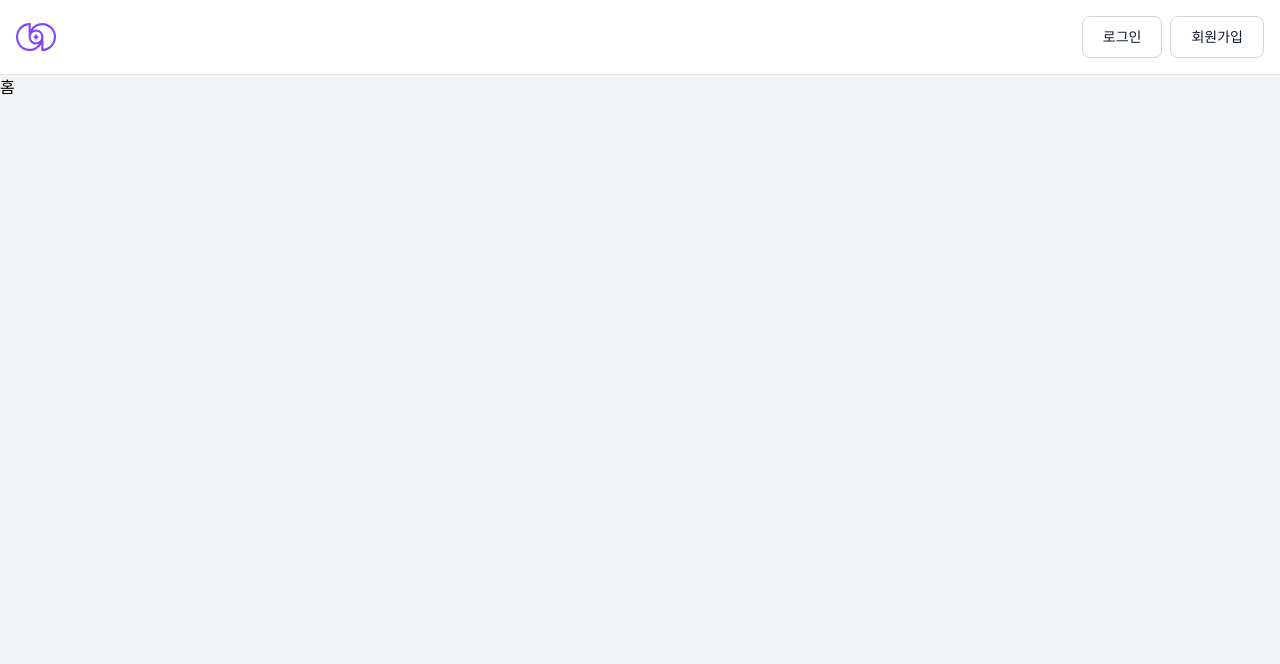
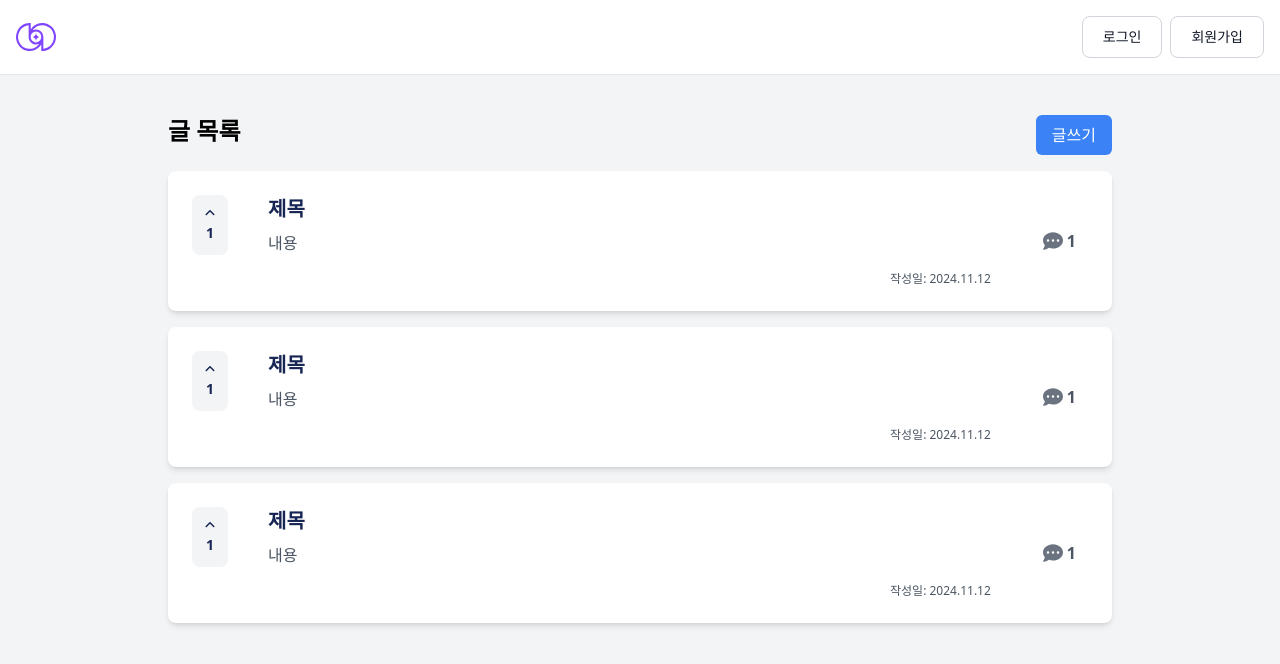
Before and after one commit to DevelopSoo/react-final-project, a React (Vite) app: page / in a window 1280 px wide. Shown: the top 664 px of the page. Built offline with nearby package versions, Linux system fonts and the light colour scheme; no server answers.

Commit message:
1/8 - 메인페이지 ui 완성

```diff
--- a/package.json
+++ b/package.json
@@ -13,6 +13,7 @@
     "@supabase/supabase-js": "^2.47.10",
     "react": "^18.3.1",
     "react-dom": "^18.3.1",
+    "react-icons": "^5.4.0",
     "react-router-dom": "^7.1.1",
     "zustand": "^5.0.2"
   },
--- a/src/components/Feed.tsx
+++ b/src/components/Feed.tsx
@@ -0,0 +1,31 @@
+// react-icons는 용량이 매우 크다 -> 사실 권장 X -> 지금은 쉽게 개발하는 게 목적
+import { FaAngleUp, FaCommentDots } from "react-icons/fa6";
+import { Link } from "react-router-dom";
+
+function Feed() {
+	return (
+		<Link to="/feeds/1" className="flex justify-between bg-white shadow-md p-6 rounded-lg">
+			<div>
+				<button className="p-3 bg-gray-100 rounded-lg text-sm flex flex-col items-center gap-1 text-blue-950">
+					<FaAngleUp className="text-xs text-center font-bold" />
+					<div className="font-bold">1</div>
+				</button>
+			</div>
+			<div className="flex-1 px-10 min-w-0 flex flex-col gap-4">
+				<div className="flex flex-col gap-2">
+					<h2 className="text-blue-950 text-xl font-bold">제목</h2>
+					<p className="text-gray-600 truncate text-md">내용</p>
+				</div>
+				<p className="text-right text-xs text-gray-600">
+					작성일: 2024.11.12
+				</p>
+			</div>
+			<div className="flex items-center gap-1 p-3 text-gray-600">
+				<FaCommentDots className="text-gray-500 font-bold text-xl" />
+				<div className="font-bold">1</div>
+			</div>
+		</Link>
+	)
+}
+
+export default Feed;
--- a/src/components/Layout.tsx
+++ b/src/components/Layout.tsx
@@ -33,7 +33,9 @@ export default function Layout() {
 					}
 				</div>
 			</header>
-			<Outlet />
+			<div className="max-w-screen-lg mx-auto px-10 mt-10">
+				<Outlet />
+			</div>
 		</>
 	)
 }
--- a/src/pages/Home.tsx
+++ b/src/pages/Home.tsx
@@ -1,3 +1,22 @@
+import { Link } from "react-router-dom";
+import Feed from "../components/Feed";
+
 export default function Home() {
-	return (<>홈</>)
+	return (
+		// 1. 화면의 중앙
+		// 2. 최대 너비 제한
+		<>
+			{/* 좌우배치: 부모에 display flex 적용하면 됨  */}
+			{/* 양쪽 쫙 펼치기: justify-between */}
+			<div className="flex justify-between mb-4">
+				<h1 className="text-2xl font-bold">글 목록</h1>
+				<Link to="/feeds/create" className="bg-blue-500 text-white rounded-md px-4 py-2">글쓰기</Link>
+			</div>
+			<div className="flex flex-col gap-4">
+				<Feed />
+				<Feed />
+				<Feed />
+			</div>
+		</>
+	)
 }
```
Also changed, not shown: 1 other file (tests, documents, lock files or other folders).
